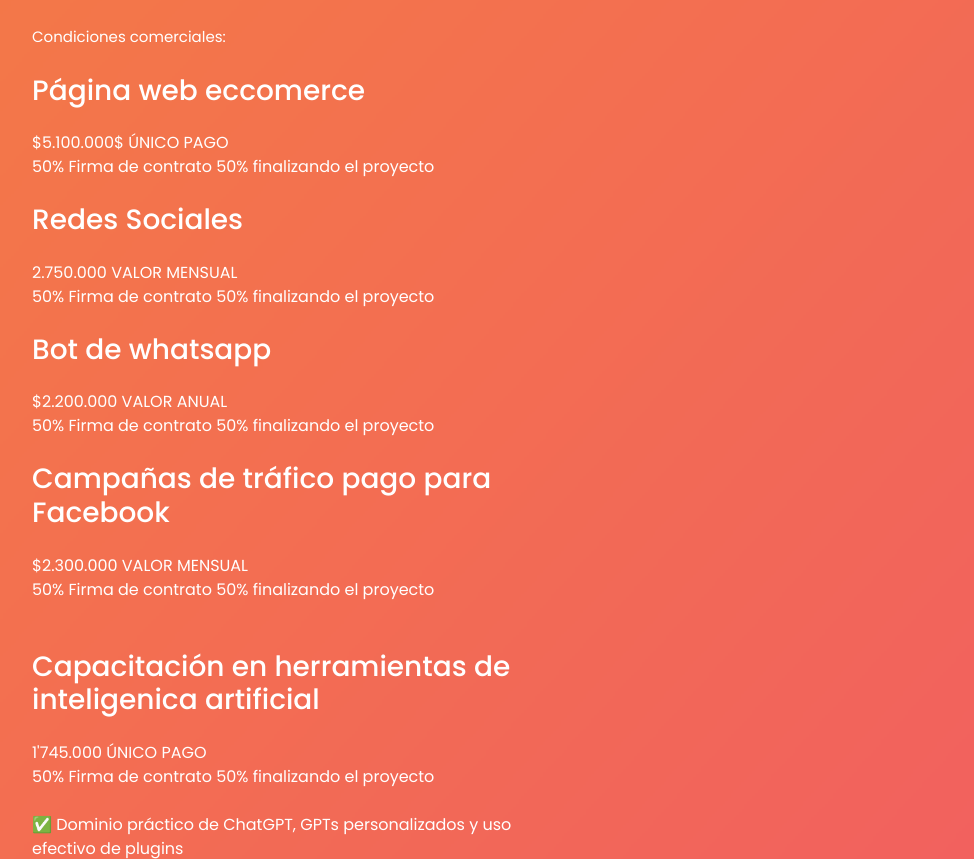
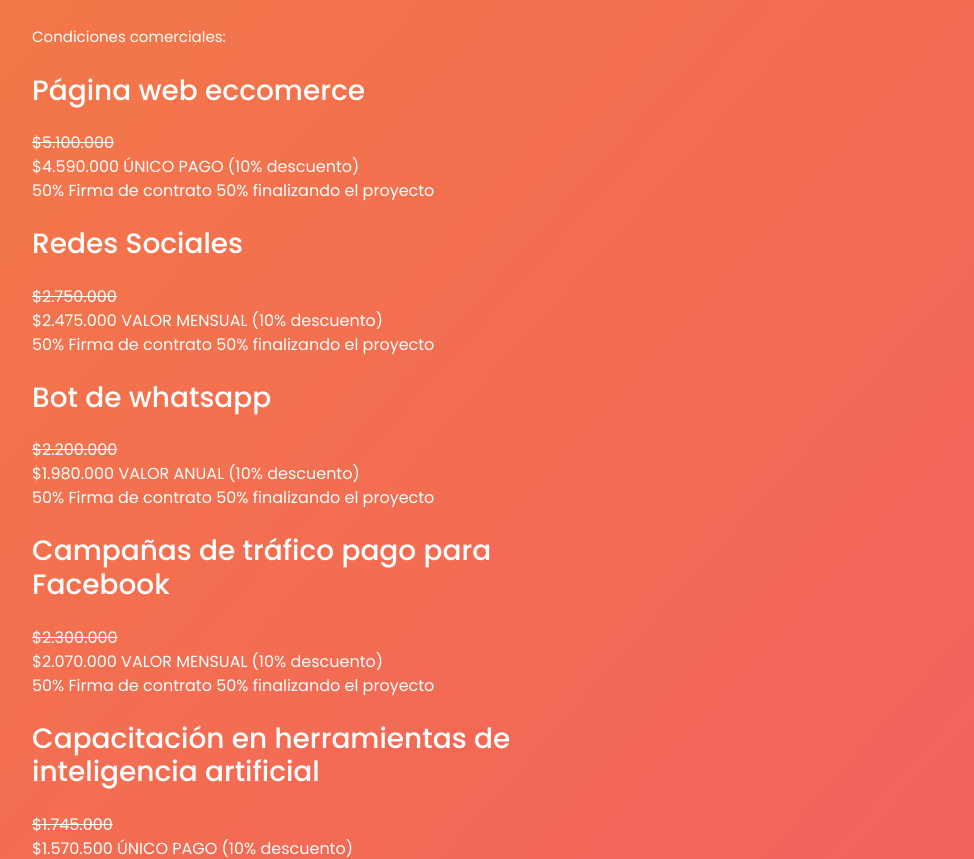
Before and after one commit to DanielAraqueStudios/cotizacion-union-agencia-de-seguros, a plain HTML site: page index.html in a window 1280 px wide. Shown: the part 9000-9859 px from the top of the page, without its empty margins (53-1027 px from the left). Drawn offline with Linux system fonts and the light colour scheme.

Commit message:
disccount applied

```diff
--- a/index.html
+++ b/index.html
@@ -893,33 +893,28 @@
                      <br><br><br>
                     Condiciones comerciales: <br><br>
                     <h3>Página web eccomerce</h3><br>
-
-                    $5.100.000$ ÚNICO PAGO  <br>   50% Firma de contrato 50% finalizando el proyecto <br>
+                    <s>$5.100.000</s> <br>
+                    $4.590.000 ÚNICO PAGO (10% descuento) <br>   50% Firma de contrato 50% finalizando el proyecto <br>
                     <br>
 
                     <h3>Redes Sociales</h3><br>
-
-                    2.750.000 VALOR MENSUAL <br>   50% Firma de contrato 50% finalizando el proyecto <br>
+                    <s>$2.750.000</s> <br>
+                    $2.475.000 VALOR MENSUAL (10% descuento) <br>   50% Firma de contrato 50% finalizando el proyecto <br>
                     <br>
 
                     <h3>Bot de whatsapp</h3><br>
-
-                    $2.200.000  VALOR ANUAL <br>   50% Firma de contrato 50% finalizando el proyecto <br>
+                    <s>$2.200.000</s> <br>
+                    $1.980.000 VALOR ANUAL (10% descuento) <br>   50% Firma de contrato 50% finalizando el proyecto <br>
                     <br>
 
                     <h3>Campañas de tráfico pago para Facebook</h3><br>
-
-                    $2.300.000 VALOR MENSUAL <br>   50% Firma de contrato 50% finalizando el proyecto <br>
+                    <s>$2.300.000</s> <br>
+                    $2.070.000 VALOR MENSUAL (10% descuento) <br>   50% Firma de contrato 50% finalizando el proyecto <br>
                     <br>
 
-
-                    <br>
-
-
-
-                       <h3>Capacitación en herramientas de inteligenica artificial</h3><br>
-
-                       1'745.000 ÚNICO PAGO  <br>   50% Firma de contrato 50% finalizando el proyecto <br>
+                    <h3>Capacitación en herramientas de inteligencia artificial</h3><br>
+                    <s>$1.745.000</s> <br>
+                    $1.570.500 ÚNICO PAGO (10% descuento) <br>   50% Firma de contrato 50% finalizando el proyecto <br>
                     <br>
                        ✅ Dominio práctico de ChatGPT, GPTs personalizados y uso efectivo de plugins<br>
 ✅ Creación de presentaciones profesionales con Gamma.app y herramientas IA complementarias<br>
```
